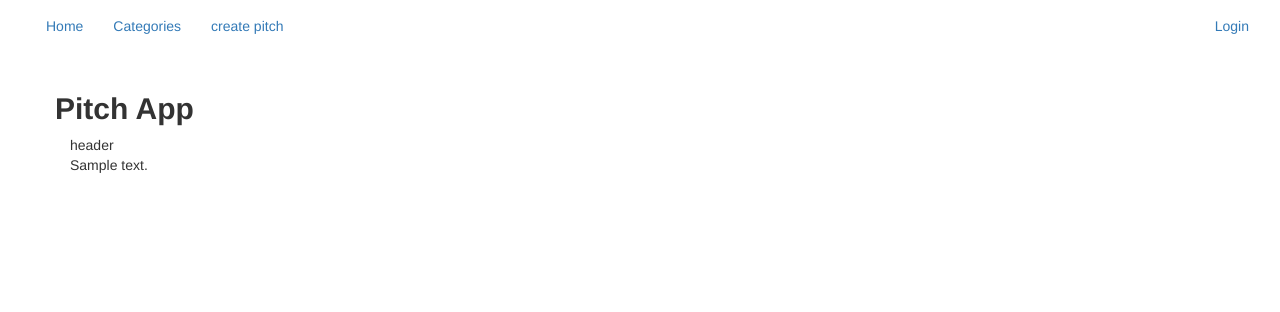
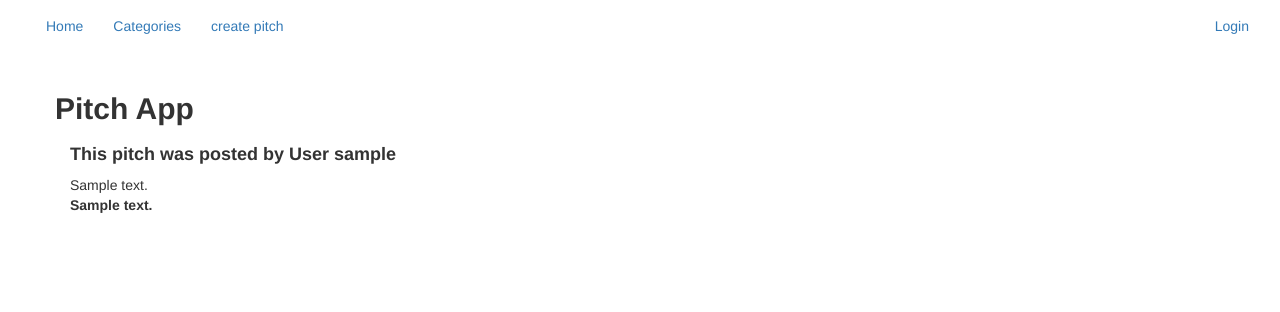
Before and after one commit to antonymburia/Pitch-app, a Flask app: page / in a window 1280 px wide. Shown: the top 312 px of the page. Run offline with Flask 2, Linux system fonts and the light colour scheme; tables that the repository leaves empty hold one stand-in row (values such as "Sample post"); some libraries are stand-ins or nearby versions.

```diff
--- a/app/main/forms.py
+++ b/app/main/forms.py
@@ -15,5 +15,5 @@ class CommentForm(FlaskForm):
 class PitchForm(FlaskForm):
     pitch_content = TextAreaField('Pitch Content',validators=[DataRequired()])
     add_description = StringField('Pitch description',validators=[DataRequired()])
-    category = SelectField('Type',choices=[('interview-pitch'),('promotion-pitch',('product-pitch'))],validators=[DataRequired()])
+    category = SelectField('Type',choices=[('interview-pitch'),('promotion-pitch'),('product-pitch')],validators=[DataRequired()])
     submit = SubmitField('Submit')
--- a/app/main/views.py
+++ b/app/main/views.py
@@ -17,8 +17,10 @@ def index():
 
     pitches = Pitch.query.all()
 
+    name =  User.query.filter_by(id = Pitch.user_id).first()
 
-    return render_template('index.html', pitches = pitches)
+
+    return render_template('index.html', pitches = pitches, name = name)
 
 
 
@@ -48,11 +50,15 @@ def interview_pitches():
 def profile(usersname):
     user = User.query.filter_by(username = usersname).first()
     user_joined = user.date_joined.strftime('%b %d, %Y')
+    pitches = Pitch.query.filter_by(user_id=Pitch.user_id).all()
 
     if user is None:
         abort(404)
 
-    return render_template("profile/profile.html", user = user, date = user_joined)
+
+
+
+    return render_template("profile/profile.html", user = user, date = user_joined, pitches = pitches)
 
 @main.route('/pitch/new', methods = ['GET','POST'])
 @login_required
@@ -72,3 +78,11 @@ def new_pitch():
 
 
     return render_template('newpitch.html',pitch_form = pitch_form )
+
+@main.route('/category/')
+def category():
+    interview_pitches = Pitch.query.filter_by(category='interview').all()
+    product_pitches = Pitch.query.filter_by(category='product').all()
+    promotion_pitches = Pitch.query.filter_by(category='promotion').all()
+
+    return render_template('category.html', interview = interview_pitches, product = product_pitches, promotion = promotion_pitches)
--- /dev/null
+++ b/app/templates/category.html
@@ -0,0 +1,6 @@
+{% extends 'base.html' %}
+{% import 'macros.html' as macro %}
+{%block content%}
+
+
+{% endblock %}
--- a/app/templates/index.html
+++ b/app/templates/index.html
@@ -8,9 +8,13 @@
     <div class="col-md-4">
       <div class="content">
         <div class="card">
-          <div class="card-header">header</div>
+          <div class="card-header">
+            <h4><b>This pitch was posted by {{name}}</b></h4>
+          </div>
           <div class="card-body">
-            {{pitch.content}}
+            {{pitch.content}} <br>
+            <b>{{pitch.add_description}}</b>
+
           </div>
           <div class="footer">
 
--- a/app/templates/macros.html
+++ b/app/templates/macros.html
@@ -3,7 +3,6 @@
 
 
 <div class="">
-    <h3>Posted by: {{pitch.user.username}} </h3>
     <p><b>{{pitch.content}}</b></p>
     <h3>{{pitch.add_description}}</h3>
 
--- a/app/templates/navbar.html
+++ b/app/templates/navbar.html
@@ -14,7 +14,7 @@
           <a href="/ " style="text-decoration: none;">Home</a>
         </li>
         <li>
-          <a href="/ " style="text-decoration: none;">Categories</a>
+          <a href="/category/" style="text-decoration: none;">Categories</a>
         </li>
         <li>
           <a href="{{url_for( 'main.new_pitch')}} " style="text-decoration: none; "> create pitch</a>
--- a/app/templates/profile/profile.html
+++ b/app/templates/profile/profile.html
@@ -12,5 +12,11 @@
       {% endif %}
     </div>
   </div>
+
+  <div class="pitches">
+    {% for pitch in pitches %}
+    {{pitch.content}} <br>
+    {% endfor %}
+  </div>
 </div>
 {% endblock %}
```
